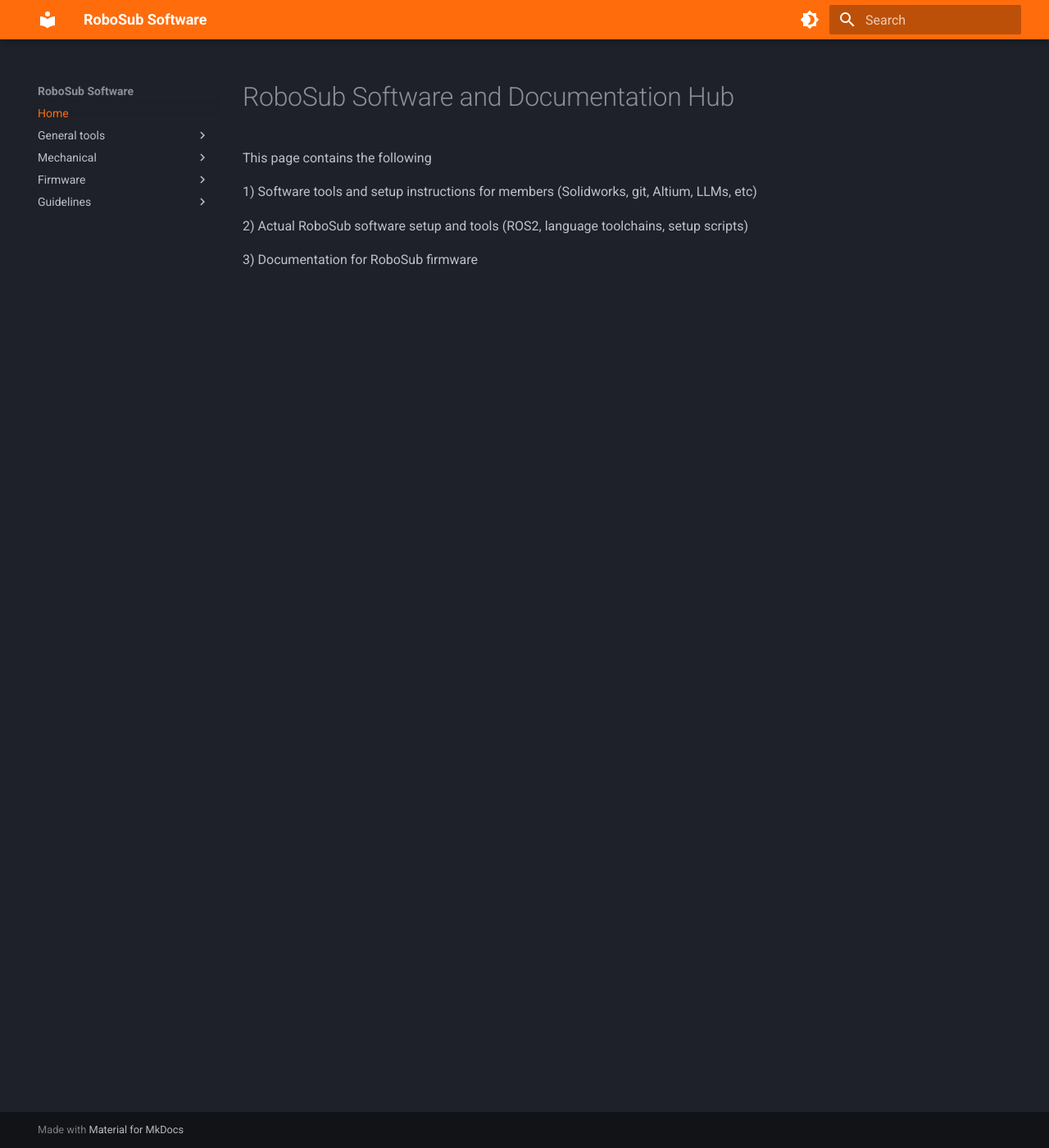
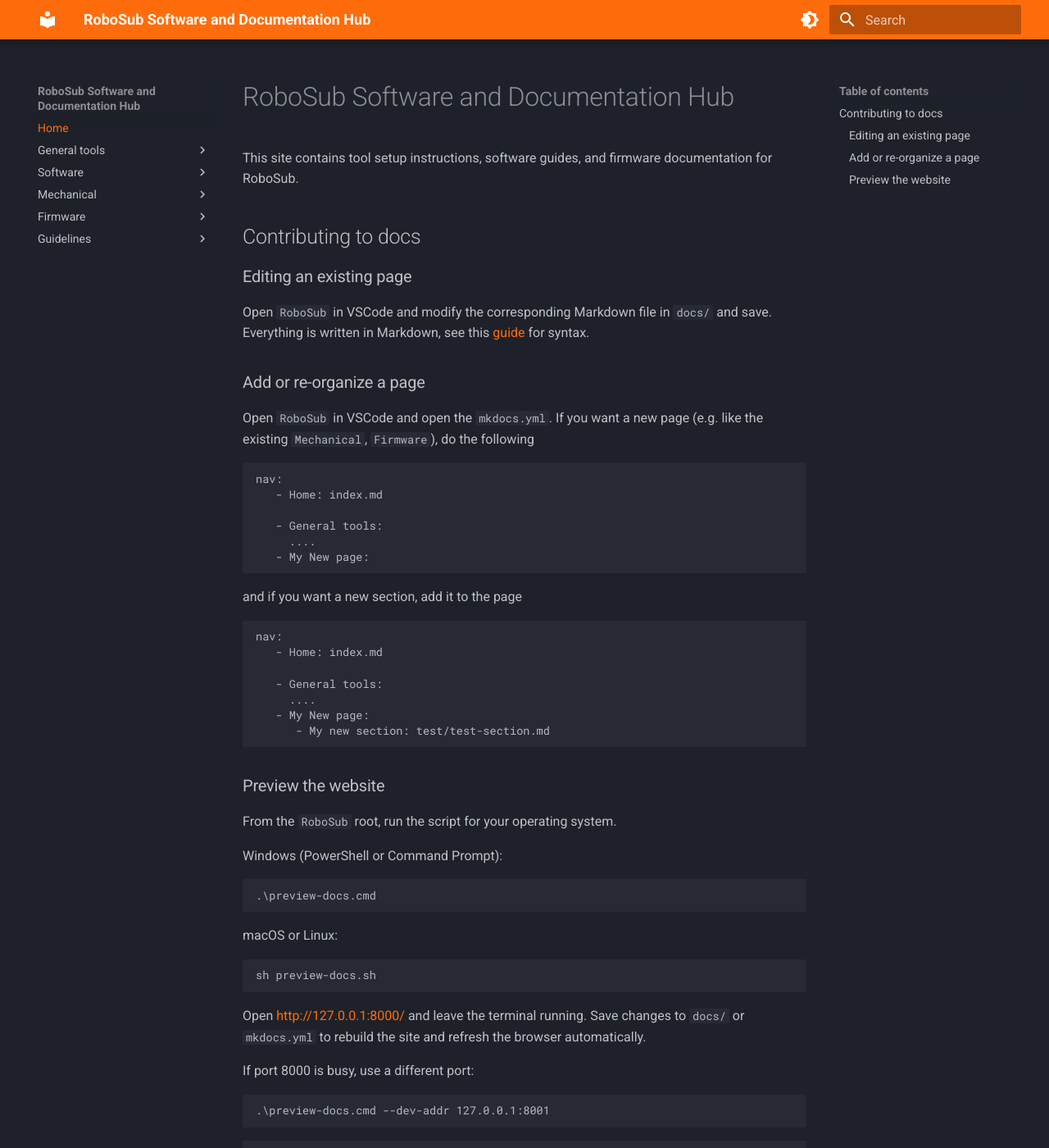
Before and after one commit to CRT-Caltech-Robotics-Team/RoboSub, an MkDocs documentation site: the page built from docs/index.md, in a window 1280 px wide and 1400 px high. Shown: the whole window at 82% size. Built offline with MkDocs 1.6.1 and Material for MkDocs 9.7.7, drawn with Linux system fonts in a browser that asks for light colours; some of the changed text lies outside the part shown.

Commit message:
add (docs): contributing guide, preview script. remove commitlint (#8)
* add (docs): contributing guide, preview script. remove commitlint

* ci: remove commitlint and fix documentation navigation

````diff
--- a/commitlint.config.mjs
+++ /dev/null
@@ -1,3 +0,0 @@
-export default {
-  extends: ["@commitlint/config-conventional"],
-};
--- a/docs/index.md
+++ b/docs/index.md
@@ -1,9 +1,71 @@
 # RoboSub Software and Documentation Hub
 
-This page contains the following
+This site contains tool setup instructions, software guides, and firmware
+documentation for RoboSub.
 
-1) Software tools and setup instructions for members (Solidworks, git, Altium, LLMs, etc)
+## Contributing to docs
 
-2) Actual RoboSub software setup and tools (ROS2, language toolchains, setup scripts)
+### Editing an existing page
 
-3) Documentation for RoboSub firmware
+Open `RoboSub` in VSCode and modify the corresponding Markdown file in `docs/`
+and save. Everything is written in Markdown, see this [guide](https://www.markdownguide.org/basic-syntax/)
+for syntax.
+
+### Add or re-organize a page
+
+Open `RoboSub` in VSCode and open the `mkdocs.yml`. If you want a new page
+(e.g. like the existing `Mechanical`, `Firmware`), do the following
+
+```yaml
+nav:
+   - Home: index.md
+
+   - General tools:
+     ....
+   - My New page:
+```
+
+and if you want a new section, add it to the page
+
+```yaml
+nav:
+   - Home: index.md
+
+   - General tools:
+     ....
+   - My New page:
+      - My new section: test/test-section.md
+```
+
+### Preview the website
+
+From the `RoboSub` root, run the script for your operating system.
+
+Windows (PowerShell or Command Prompt):
+
+```powershell
+.\preview-docs.cmd
+```
+
+macOS or Linux:
+
+```sh
+sh preview-docs.sh
+```
+
+Open <http://127.0.0.1:8000/> and leave the terminal running. Save changes to
+`docs/` or `mkdocs.yml` to rebuild the site and refresh the browser
+automatically.
+
+If port 8000 is busy, use a different port:
+
+```powershell
+.\preview-docs.cmd --dev-addr 127.0.0.1:8001
+```
+
+```sh
+sh preview-docs.sh --dev-addr 127.0.0.1:8001
+```
+
+Then open <http://127.0.0.1:8001/>. If installation or a build fails, check the
+terminal output, fix the issue, and run the same script again.
--- a/mkdocs.yml
+++ b/mkdocs.yml
@@ -1,4 +1,4 @@
-site_name: RoboSub Software
+site_name: RoboSub Software and Documentation Hub
 site_description: Software documentation for the RoboSub team
 site_url: https://crt.robosub.io/
 
@@ -28,14 +28,18 @@
       - AI: general-tools/AI.md
       - Git: general-tools/git.md
 
+  - Software:
+      - Setup: software/setup.md
+
   - Mechanical:
       - Solidworks Setup:
           - Windows: mechanical/solidworks-setup/windows.md
           - Mac / Linux: mechanical/solidworks-setup/mac-linux.md
       - O Ring Design Guide: mechanical/O-ring Groove Design.md
   - Firmware:
-      - PDB: firmware/pdb.md
-      - BMS: firmware/bms.md
+      - Hydrophone: firmware/HydrophoneBoard.md
+      - Pressure Transducer: firmware/PressureTransducerBoard.md
+
 
   - Guidelines:
       - guidelines.md
````
Also changed, not shown: README.md (+1 -20 lines), docs/firmware/HydrophoneBoard.md (renamed from docs/firmware/pdb.md), docs/firmware/PressureTransducerBoard.md (added), docs/firmware/TeensyThrusterBoard.md (renamed from docs/firmware/bms.md), docs/software/path-planning.md (renamed from docs/algorithims/path-planning.md), docs/software/setup.md (added), 3 other files.
